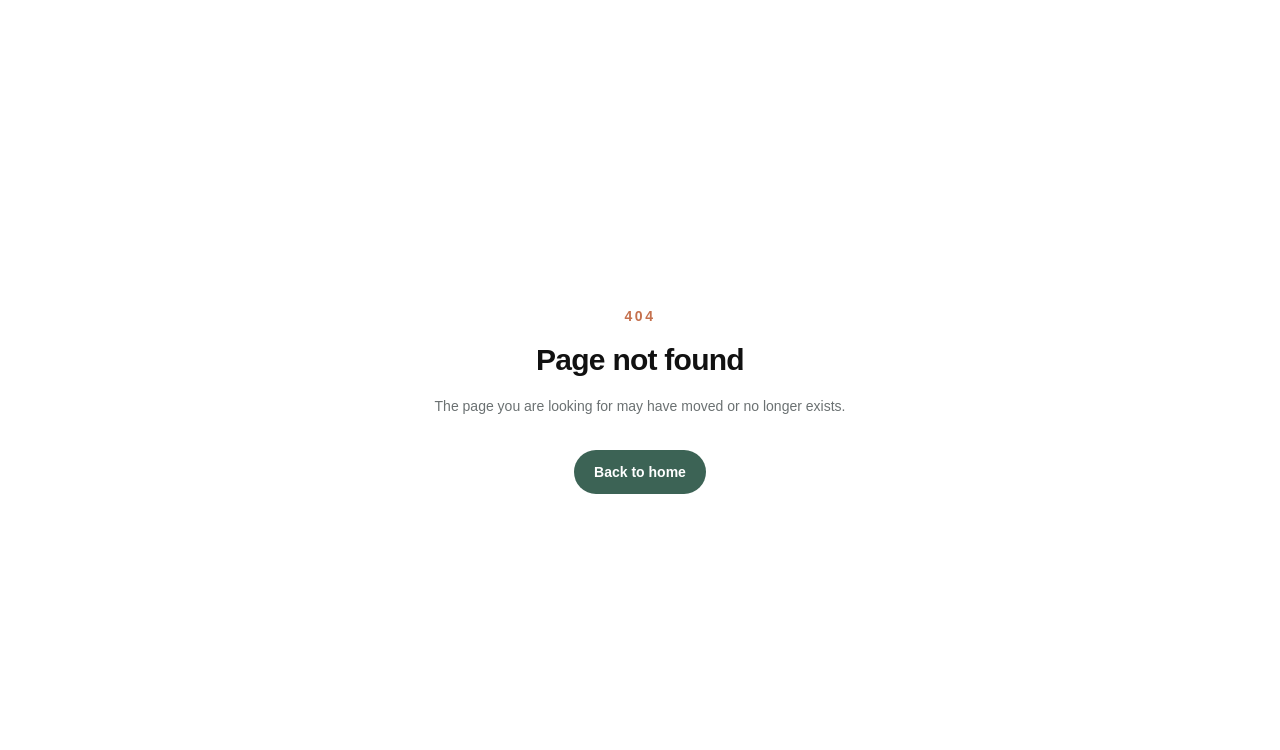
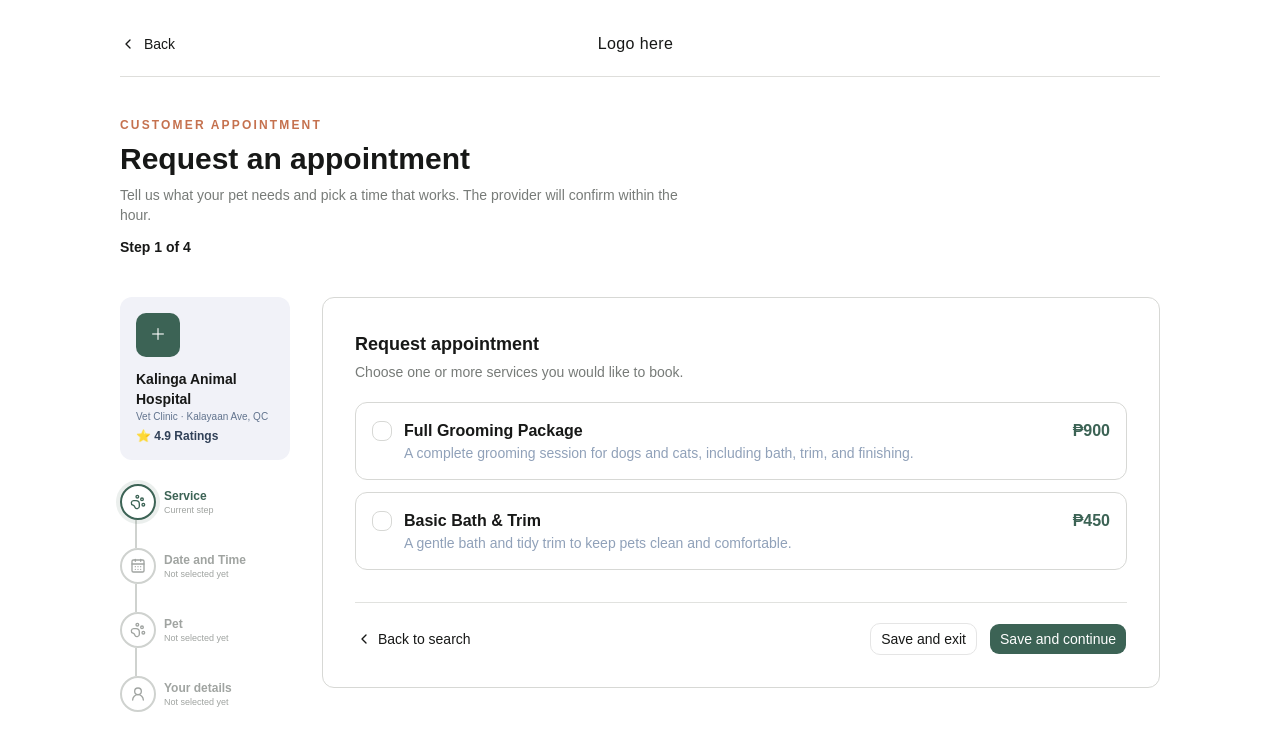
Before and after one commit to GarudaKurt/Aspen, a Next.js app: page /request-appointment in a window 1280 px wide. Before the commit this address had no page. Shown: the top 750 px of the page. Built offline with nearby package versions, Linux system fonts and the light colour scheme.

Commit message:
Add appointment flow route

```diff
--- /dev/null
+++ b/src/app/request-appointment/page.tsx
@@ -0,0 +1,5 @@
+import { AppointmentPage } from "@/components/appointment/appointment-page";
+
+export default function RequestAppointmentPage() {
+  return <AppointmentPage />;
+}
```
